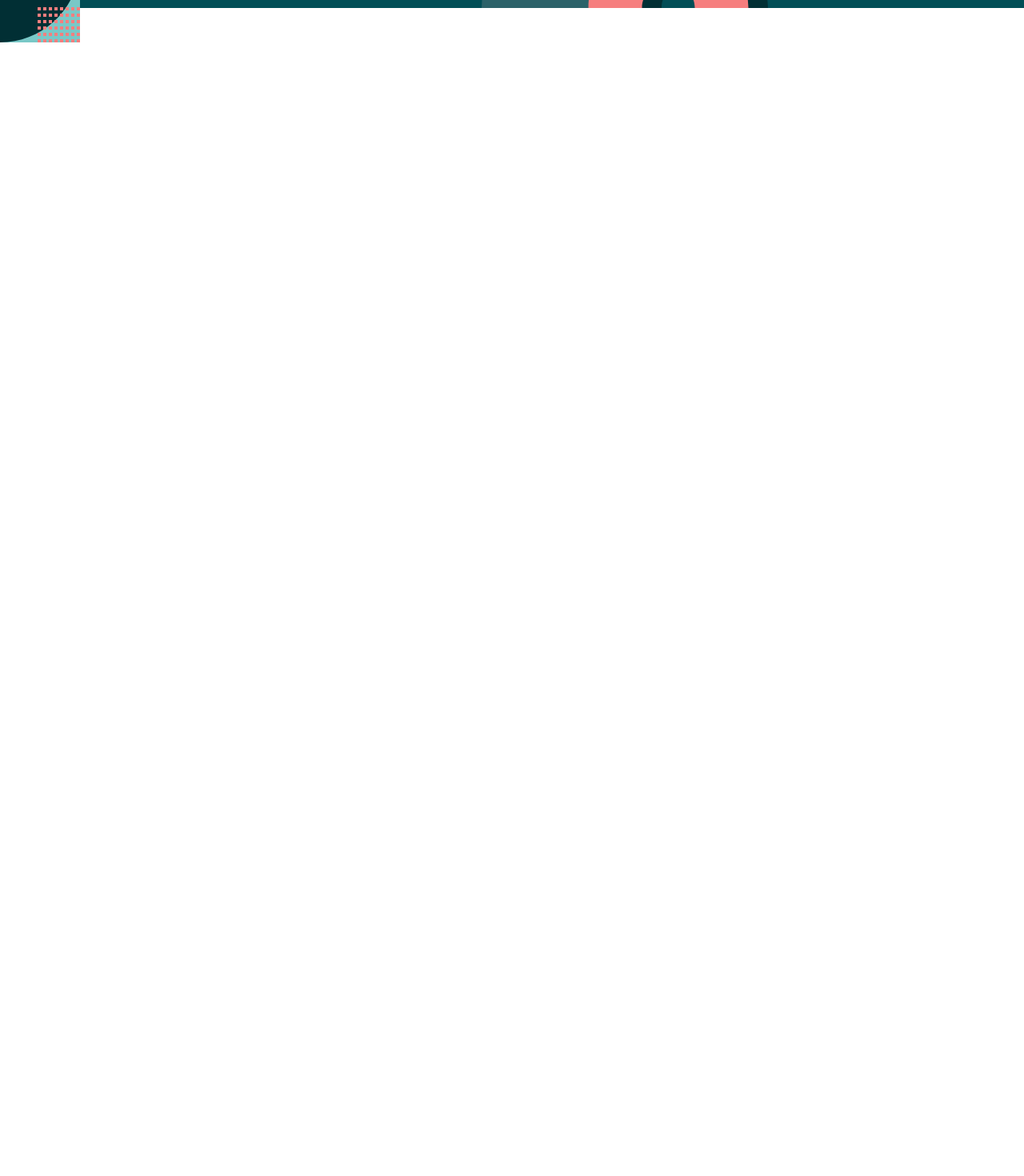
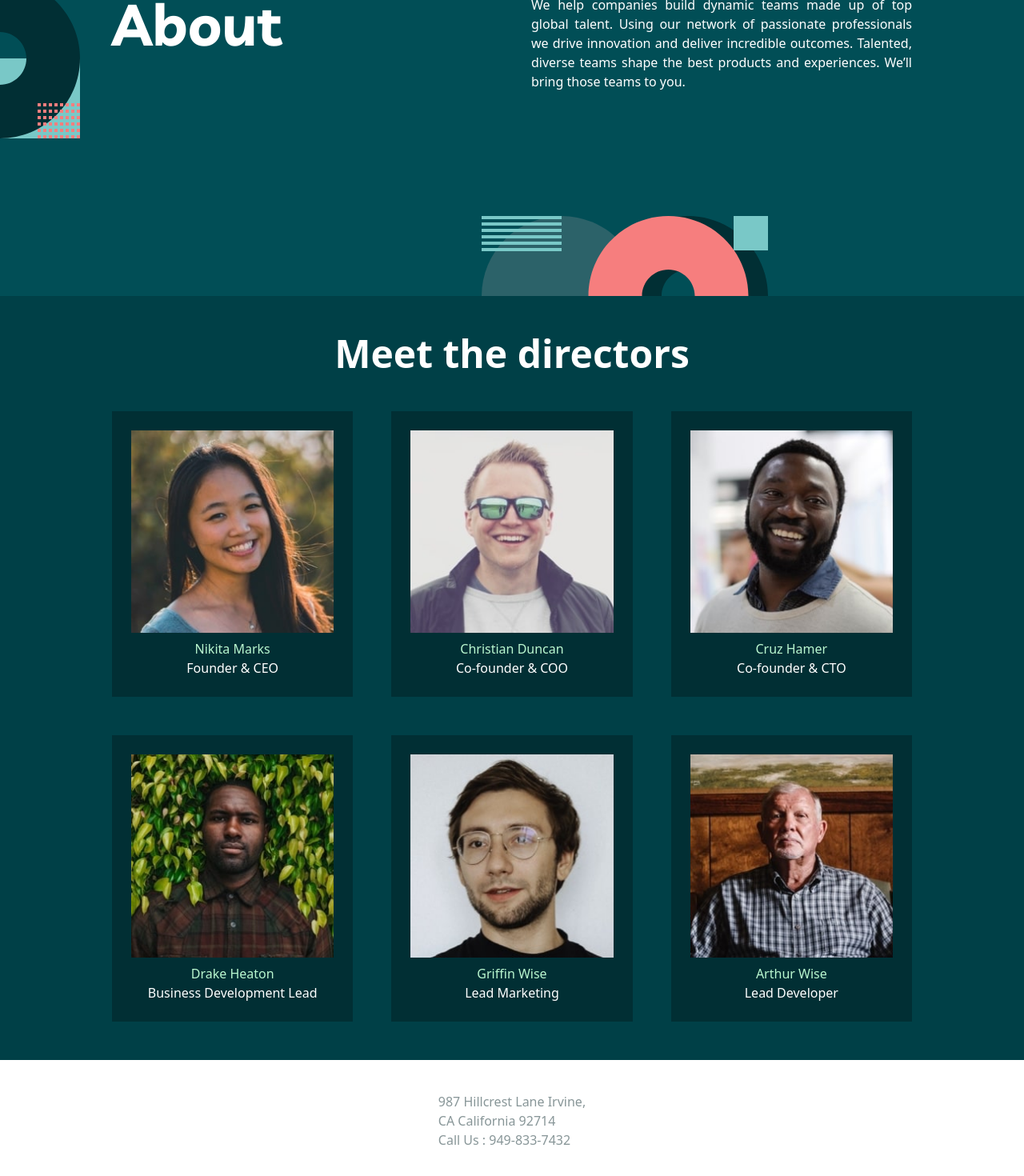
Before and after one commit to JAldo1980/myTeam-recruitment, a React (Vite) app: page /about in a window 1280 px wide. Shown: the part 226-1696 px from the top of the page at 80% size. Before the commit the page ends 800 px from the top, so only its background shows below. Built offline with nearby package versions, Linux system fonts and the light colour scheme.

Commit message:
added new About page component

```diff
--- a/src/App.css
+++ b/src/App.css
@@ -16,6 +16,10 @@
 
 .containerFive-bg {
   background-color: #002429;
+}
+
+.containerSix-bg {
+  background-color: #004047;
 }
 
 .text-container {
@@ -61,3 +65,7 @@
 .hover-border-transition:hover::after {
   width: 100%;
 }
+
+.director-bg {
+  background-color: #012f34;
+}
--- a/src/App.jsx
+++ b/src/App.jsx
@@ -14,21 +14,21 @@ import Footer from "./components/Footer";
 import About from "./components/About";
 import Contact from "./components/Contact";
 import "./App.css";
+import ContainerSix from "./components/ContainerSix";
+import Directors from "./components/Directors";
 
 function App() {
   return (
     <Router>
-      <ContainerOne>
-        <Nav />
-        <Routes>
-          <Route path="/" element={<Hero />} />
-        </Routes>
-      </ContainerOne>
       <Routes>
         <Route
           path="/"
           element={
             <>
+              <ContainerOne>
+                <Nav />
+                <Hero />
+              </ContainerOne>
               <ContainerTwo>
                 <InfoComponent />
               </ContainerTwo>
@@ -44,8 +44,35 @@ function App() {
             </>
           }
         />
-        <Route path="/about" element={<About />} />
-        <Route path="/contact" element={<Contact />} />
+        <Route
+          path="/about"
+          element={
+            <>
+              <ContainerOne>
+                <Nav />
+                <About />
+              </ContainerOne>
+              <ContainerSix>
+                <Directors />
+              </ContainerSix>
+
+              <Footer />
+            </>
+          }
+        />
+        <Route
+          path="/contact"
+          element={
+            <>
+              <ContainerOne>
+                <Nav />
+              </ContainerOne>
+
+              <Contact />
+              <Footer />
+            </>
+          }
+        />
       </Routes>
     </Router>
   );
--- a/src/components/About.jsx
+++ b/src/components/About.jsx
@@ -1,26 +1,32 @@
 import React from "react";
+import Directors from "./Directors";
 
 const About = () => {
   return (
+    <>
       <div
         className="text-container grid
       grid-cols-1 gap-6 text-center pb-60
-      sm:grid-cols-2 sm:pb-40 sm:gap-12"
+      sm:grid-cols-2 sm:pb-60 sm:gap-12"
       >
         <div>
           <h1 className="text-4xl livvic-semibold sm:text-start sm:text-7xl text-white font-bold">
             About
           </h1>
         </div>
-      <div className="grid" style={{ display: "grid", alignContent: "center" }}>
-        <p className="text-white">
+        <div
+          className="grid"
+          style={{ display: "grid", alignContent: "center" }}
+        >
+          <p className="text-white text-justify">
             We help companies build dynamic teams made up of top global talent.
-          Using our network of passionate professionals we drive innovation and
-          deliver incredible outcomes. Talented, diverse teams shape the best
-          products and experiences. We’ll bring those teams to you.
+            Using our network of passionate professionals we drive innovation
+            and deliver incredible outcomes. Talented, diverse teams shape the
+            best products and experiences. We’ll bring those teams to you.
           </p>
         </div>
       </div>
+    </>
   );
 };
 
--- /dev/null
+++ b/src/components/ContainerSix.jsx
@@ -0,0 +1,7 @@
+import React from "react";
+
+const ContainerSix = ({ children }) => {
+  return <div className="w-full containerSix-bg p-4 relative">{children}</div>;
+};
+
+export default ContainerSix;
--- /dev/null
+++ b/src/components/Directors.jsx
@@ -0,0 +1,26 @@
+import React from "react";
+import DirectorsData from "./DirectorsData";
+
+const Directors = () => {
+  return (
+    <div className="text-container py-8">
+      <h2 className="text-center text-5xl font-bold text-white">
+        Meet the directors
+      </h2>
+      <div className="mt-12 grid grid-cols-3 gap-12">
+        {DirectorsData.map((data, index) => (
+          <div
+            className="flex flex-col items-center director-bg p-6"
+            key={index}
+          >
+            <img src={data.img} alt={data.name} />
+            <h3 className="mt-2 text-green-200">{data.name}</h3>
+            <p className="text-white">{data.title}</p>
+          </div>
+        ))}
+      </div>
+    </div>
+  );
+};
+
+export default Directors;
--- /dev/null
+++ b/src/components/DirectorsData.jsx
@@ -0,0 +1,36 @@
+import React from "react";
+
+const DirectorsData = [
+  {
+    img: "/public/avatar-nikita.jpg",
+    name: "Nikita Marks",
+    title: "Founder & CEO",
+  },
+  {
+    img: "/public/avatar-christian.jpg",
+    name: "Christian Duncan",
+    title: "Co-founder & COO",
+  },
+  {
+    img: "/public/avatar-cruz.jpg",
+    name: "Cruz Hamer",
+    title: "Co-founder & CTO",
+  },
+  {
+    img: "/public/avatar-drake.jpg",
+    name: "Drake Heaton",
+    title: "Business Development Lead",
+  },
+  {
+    img: "/public/avatar-griffin.jpg",
+    name: "Griffin Wise",
+    title: "Lead Marketing",
+  },
+  {
+    img: "/public/avatar-arthur.jpg",
+    name: "Arthur Wise",
+    title: "Lead Developer",
+  },
+];
+
+export default DirectorsData;
```
Lines whose indentation alone changed are shown as unchanged.
